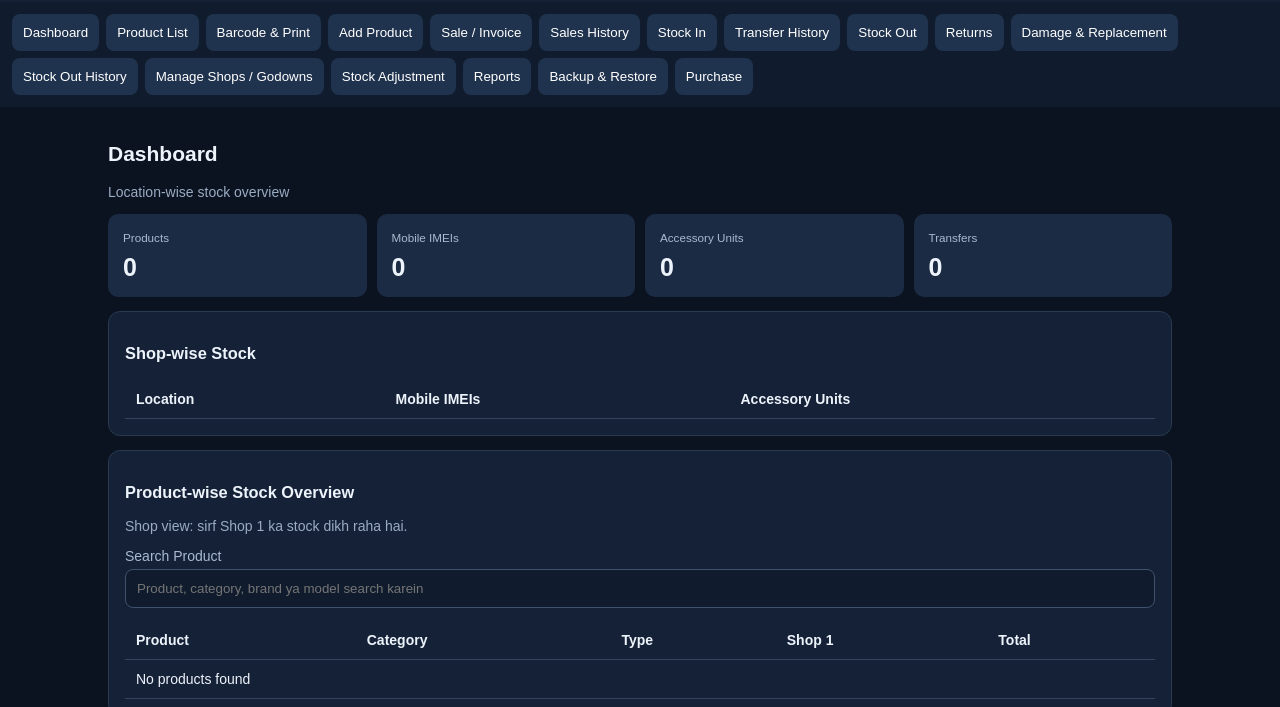
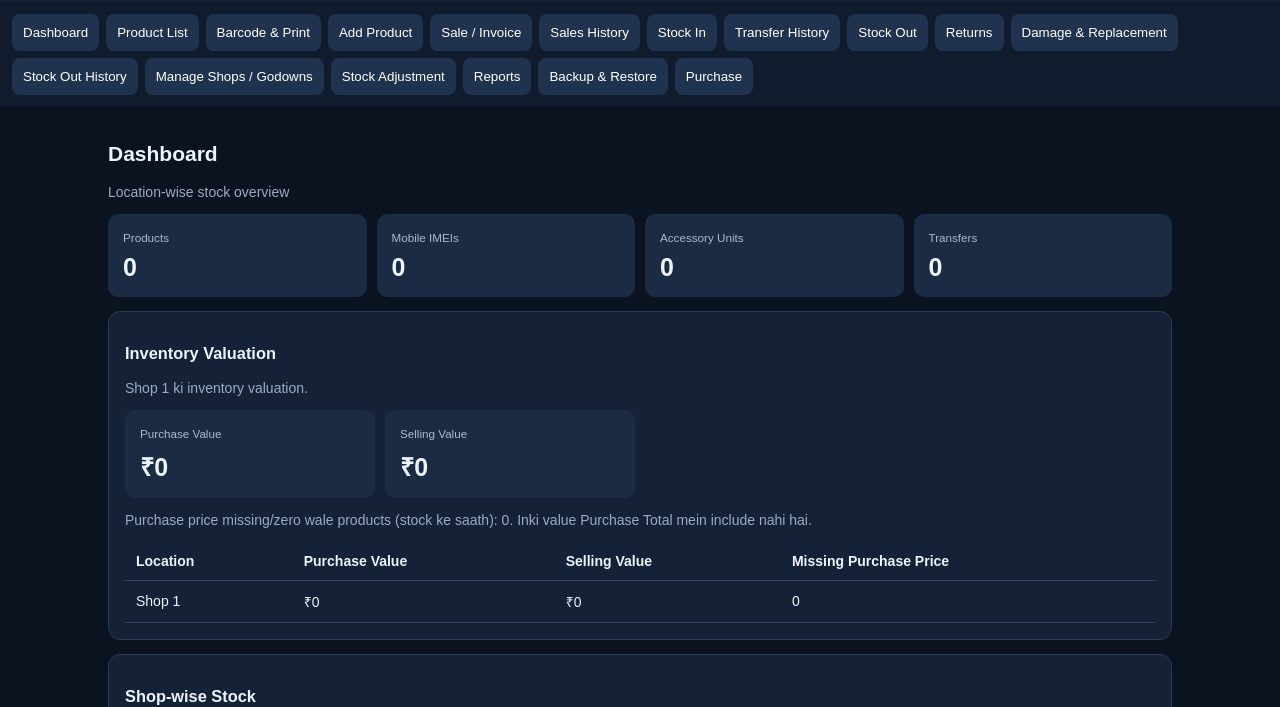
Before and after one commit to Aabidshekh/Shekh-stock, a plain HTML site: page index.html in a window 1280 px wide. Shown: the part 93-800 px from the top of the page. Drawn offline with Linux system fonts and the light colour scheme.

Commit message:
Add location-wise inventory valuation dashboard

```diff
--- a/index.html
+++ b/index.html
@@ -67,6 +67,7 @@ th,td{text-align:left;padding:11px;border-bottom:1px solid #34445b}
 <div class="card"><small>Accessory Units</small><div class="num" id="totalAccessories">0</div></div>
 <div class="card"><small>Transfers</small><div class="num" id="totalTransfers">0</div></div>
 </div>
+<div class="panel"><h3>Inventory Valuation</h3><p class="muted" id="valuationHint">Current inventory value at purchase and selling prices.</p><div class="cards"><div class="card"><small>Purchase Value</small><div class="num" id="purchaseStockValue">₹0</div></div><div class="card"><small>Selling Value</small><div class="num" id="sellingStockValue">₹0</div></div></div><p class="muted" id="missingPurchaseValue"></p><div class="tablewrap"><table><thead><tr><th>Location</th><th>Purchase Value</th><th>Selling Value</th><th>Missing Purchase Price</th></tr></thead><tbody id="valuationRows"></tbody></table></div></div>
 <div class="panel"><h3>Shop-wise Stock</h3><div class="tablewrap"><table><thead><tr><th>Location</th><th>Mobile IMEIs</th><th>Accessory Units</th></tr></thead><tbody id="locationRows"></tbody></table></div></div>
 <div class="panel"><h3>Product-wise Stock Overview</h3><p class="muted" id="dashboardStockHint">Har product ka stock har location ke hisab se ek hi row mein dekhein.</p><label>Search Product</label><input id="dashboardStockSearch" placeholder="Product, category, brand ya model search karein" oninput="renderDashboardStock()"><div class="tablewrap"><table><thead id="dashboardStockHead"></thead><tbody id="dashboardStockRows"></tbody></table></div></div>
 <div class="panel"><h3>Low Stock Alerts</h3><div id="lowStockRows"></div></div>
@@ -313,6 +314,22 @@ function isGodownView(){return db.locationTypes[activeLocation]==="godown";}
 function locationVisible(loc){return isGodownView()||loc===activeLocation;}
 function scopedLocations(){return isGodownView()?locations:[activeLocation];}
 function productLocationBreakdown(p){return scopedLocations().map(loc=>({loc,qty:productLocationQty(p,loc)})).filter(x=>x.qty>0);}
+function formatMoney(value){return "₹"+Number(value||0).toLocaleString("en-IN",{maximumFractionDigits:2});}
+function getLocationValuation(loc){
+let purchase=0,selling=0,missing=new Set();
+db.products.forEach(p=>{const qty=productLocationQty(p,loc);if(qty<=0)return;const cost=Number(p.purchasePrice),price=Number(p.salePrice);selling+=qty*(Number.isFinite(price)&&price>0?price:0);if(p.purchasePrice==null||p.purchasePrice===""||!Number.isFinite(cost)||cost<=0)missing.add(p.id);else purchase+=qty*cost;});
+return {loc,purchase,selling,missing:missing.size};
+}
+function renderInventoryValuation(){
+const rows=$("valuationRows");if(!rows)return;
+const locs=isGodownView()?locations:[activeLocation],values=locs.map(getLocationValuation);
+const purchase=values.reduce((n,v)=>n+v.purchase,0),selling=values.reduce((n,v)=>n+v.selling,0),missing=values.reduce((n,v)=>n+v.missing,0);
+$("purchaseStockValue").textContent=formatMoney(purchase);$("sellingStockValue").textContent=formatMoney(selling);
+$("valuationHint").textContent=isGodownView()?"Main Godown view: har location ki value alag aur sabhi locations ka combined total neeche dikhaya gaya hai.":activeLocation+" ki inventory valuation.";
+$("missingPurchaseValue").textContent="Purchase price missing/zero wale products (stock ke saath): "+missing+". Inki value Purchase Total mein include nahi hai.";
+rows.innerHTML=values.map(v=>"<tr><td>"+esc(v.loc)+"</td><td>"+formatMoney(v.purchase)+"</td><td>"+formatMoney(v.selling)+"</td><td>"+v.missing+"</td></tr>").join("");
+if(isGodownView())rows.innerHTML+="<tr><td><strong>All Locations Total</strong></td><td><strong>"+formatMoney(purchase)+"</strong></td><td><strong>"+formatMoney(selling)+"</strong></td><td><strong>"+missing+"</strong></td></tr>";
+}
 function renderDashboardStock(){
 const head=$("dashboardStockHead"),body=$("dashboardStockRows");if(!head||!body)return;
 const locs=scopedLocations(),q=($("dashboardStockSearch").value||"").trim().toLowerCase();
@@ -853,7 +870,7 @@ if($("outProduct")){$("outProduct").innerHTML=db.products.map(p=>`<option value=
 let loc=activeLocation,scope=[activeLocation];
 let devices=db.devices.filter(d=>d.location===activeLocation),accessories=db.accessories.filter(a=>a.location===activeLocation);
 $("totalProducts").textContent=db.products.filter(p=>productLocationQty(p,activeLocation)>0).length;$("totalMobiles").textContent=devices.length;$("totalAccessories").textContent=accessories.reduce((s,a)=>s+a.qty,0);$("totalTransfers").textContent=db.transfers.filter(t=>t.from===activeLocation||t.to===activeLocation).length;
-renderDashboardStock();renderProductManager();if($("productCategoryFilter")){const filter=$("productCategoryFilter"),previous=filter.value,categories=[...new Set([...db.categories,...db.products.map(productCategory)])].sort((a,b)=>a.localeCompare(b));filter.innerHTML='<option value="All Categories">All Categories</option>'+categories.map(c=>'<option value="'+esc(c)+'">'+esc(c)+'</option>').join("");filter.value=categoryFilterInitialized&&categories.includes(previous)?previous:"All Categories";categoryFilterInitialized=true;}renderProducts();renderReturns();renderDamages();syncReturnForms();syncDamage();renderLocationManager();renderLowStock();renderAdjustments();renderPurchases();if($("reportStockRows"))renderReports();
+renderInventoryValuation();renderDashboardStock();renderProductManager();if($("productCategoryFilter")){const filter=$("productCategoryFilter"),previous=filter.value,categories=[...new Set([...db.categories,...db.products.map(productCategory)])].sort((a,b)=>a.localeCompare(b));filter.innerHTML='<option value="All Categories">All Categories</option>'+categories.map(c=>'<option value="'+esc(c)+'">'+esc(c)+'</option>').join("");filter.value=categoryFilterInitialized&&categories.includes(previous)?previous:"All Categories";categoryFilterInitialized=true;}renderProducts();renderReturns();renderDamages();syncReturnForms();syncDamage();renderLocationManager();renderLowStock();renderAdjustments();renderPurchases();if($("reportStockRows"))renderReports();
 $("recent").innerHTML=db.transfers.filter(t=>isGodownView()||t.from===activeLocation||t.to===activeLocation).slice(-5).reverse().map(t=>`<p>${esc(t.imei||t.qty+" units")} · ${esc(t.from)} → ${esc(t.to)} · ${date(t.at)}</p>`).join("")||"No transfers yet";
 renderHistory();renderOutHistory();renderSalesHistory();
 }
```
